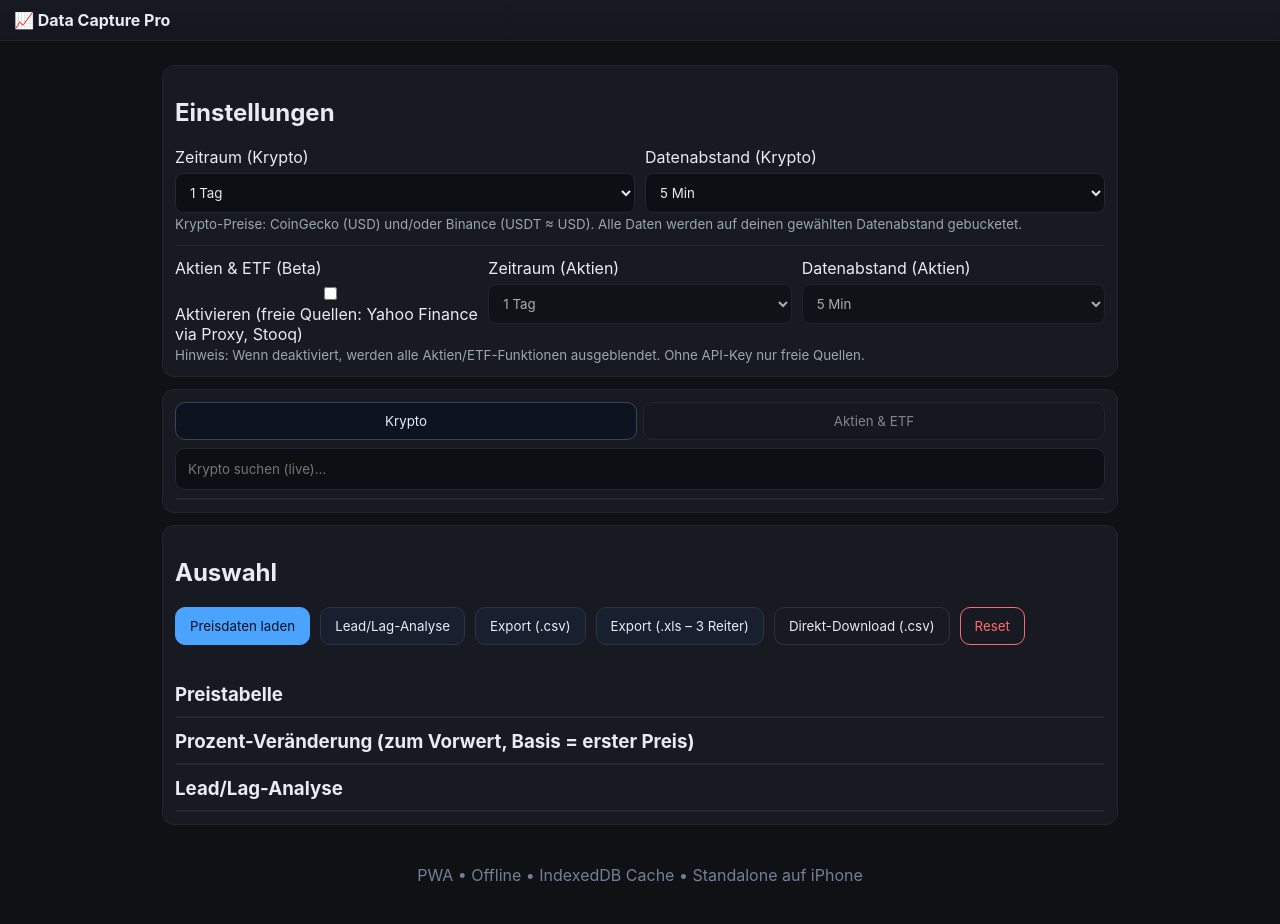
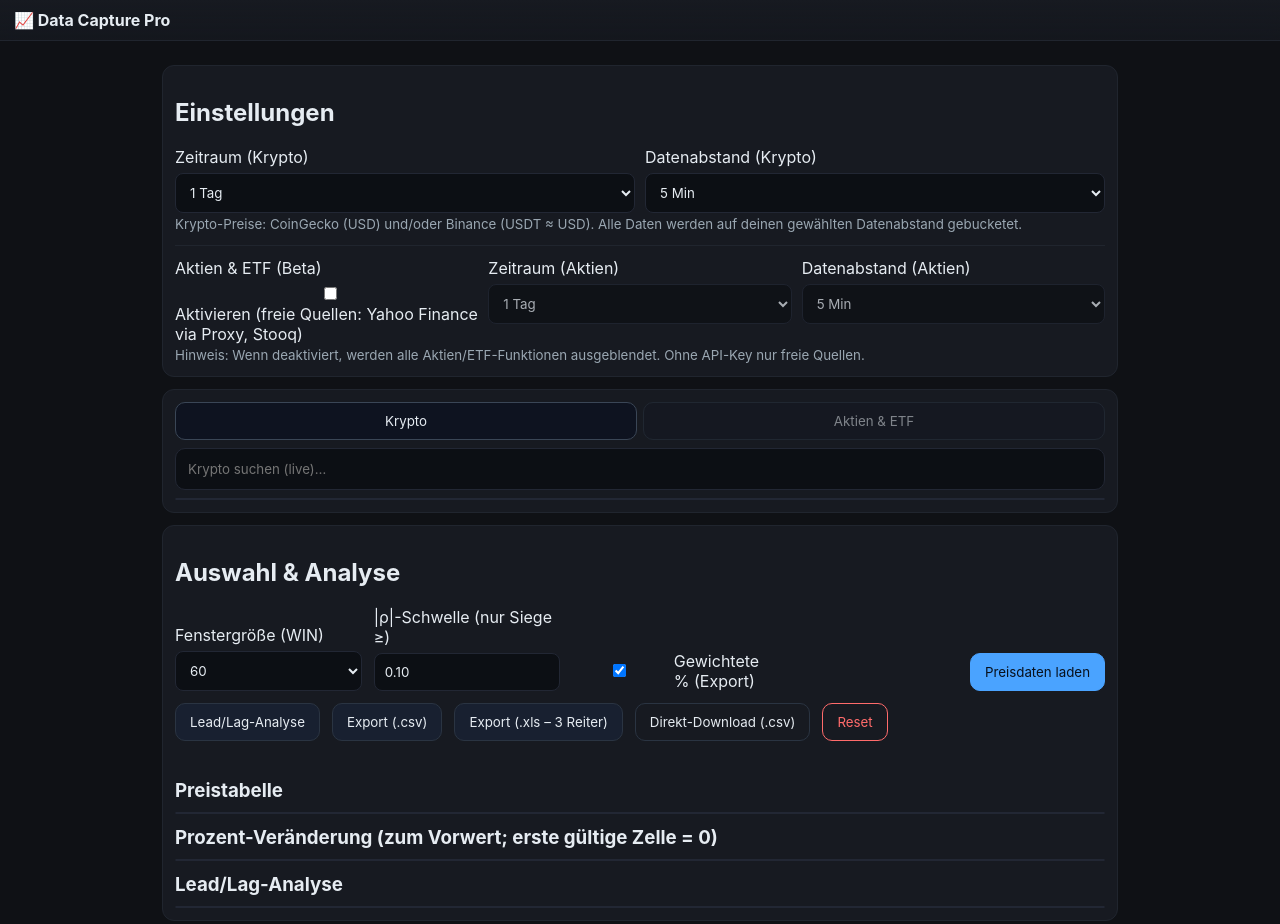
Before and after one commit to boderaster-ship-it/Kryptodata, a plain HTML site: page index.html in a window 1280 px wide. Shown: the top 924 px of the page. Before the commit the page ends 901 px from the top, so only its background shows below. Drawn offline with Linux system fonts and the light colour scheme.

Commit message:
Update index.html

```diff
--- a/index.html
+++ b/index.html
@@ -119,9 +119,29 @@
   </section>
 
   <section class="card">
-    <h2>Auswahl</h2>
+    <h2>Auswahl & Analyse</h2>
     <div id="selectedChips" class="chips"></div>
-    <div class="row actions">
+
+    <div class="row" style="gap:12px;align-items:flex-end">
+      <div class="field">
+        <span>Fenstergröße (WIN)</span>
+        <select id="winSel">
+          <option value="30">30</option>
+          <option value="60" selected>60</option>
+          <option value="120">120</option>
+        </select>
+      </div>
+      <div class="field">
+        <span>|ρ|-Schwelle (nur Siege ≥)</span>
+        <input id="rhoMin" type="number" step="0.01" min="0" max="1" value="0.10" />
+      </div>
+      <div class="field">
+        <label style="display:flex;gap:8px;align-items:center;margin-top:20px">
+          <input id="useWeighted" type="checkbox" checked>
+          <span>Gewichtete % (Export)</span>
+        </label>
+      </div>
+      <div class="field" style="flex:1"></div>
       <button id="loadBtn" class="btn primary">Preisdaten laden</button>
       <button id="analyzeBtn" class="btn">Lead/Lag-Analyse</button>
       <button id="exportBtn" class="btn">Export (.csv)</button>
@@ -129,18 +149,16 @@
       <button id="directDownloadBtn" class="btn ghost" hidden>Direkt-Download (.csv)</button>
       <button id="resetBtn" class="btn danger ghost">Reset</button>
     </div>
+
     <div id="status" class="status"></div>
     <div id="currencyNote" class="hint" style="margin-top:6px"></div>
 
-    <!-- Tabelle 1: Preise -->
     <h3 style="margin:8px 0 6px">Preistabelle</h3>
     <div id="preview" class="tableWrap"></div>
 
-    <!-- Tabelle 2: Prozentuale Veränderung zum Vorwert (Basis = erster Preis) -->
-    <h3 style="margin:12px 0 6px">Prozent-Veränderung (zum Vorwert, Basis = erster Preis)</h3>
+    <h3 style="margin:12px 0 6px">Prozent-Veränderung (zum Vorwert; erste gültige Zelle = 0)</h3>
     <div id="processed" class="tableWrap"></div>
 
-    <!-- Analyse -->
     <h3 style="margin:12px 0 6px">Lead/Lag-Analyse</h3>
     <div id="analysis" class="tableWrap"></div>
   </section>
@@ -148,7 +166,6 @@
 
 <footer class="footer">PWA • Offline • IndexedDB Cache • Standalone auf iPhone</footer>
 
-<!-- Wichtig: nur EIN Modul laden -->
 <script type="module" src="./app.js"></script>
 <script>
   if ('serviceWorker' in navigator) {
```
